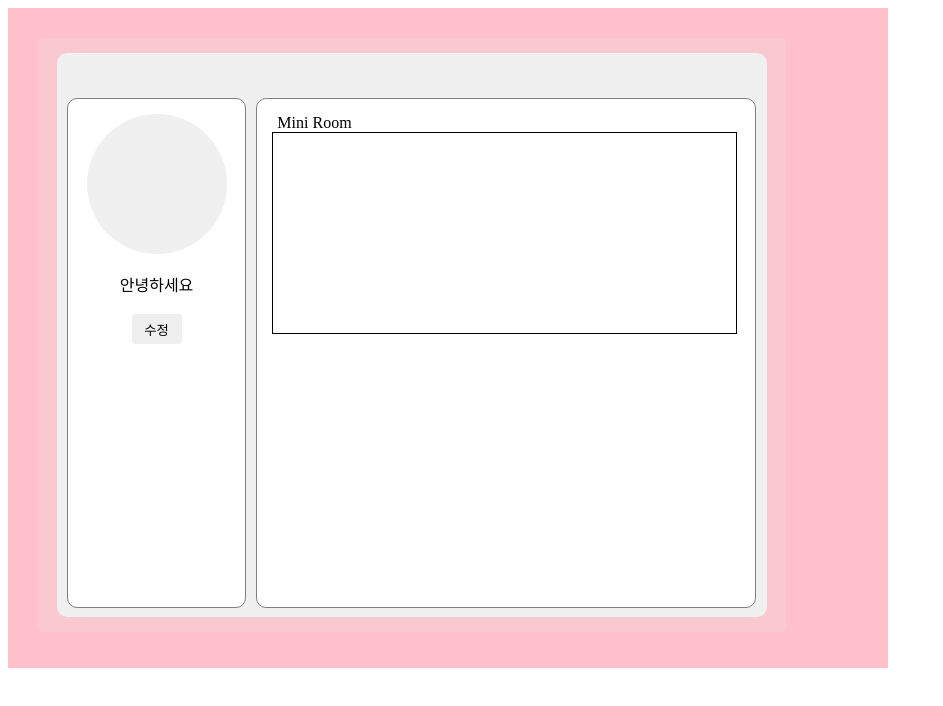
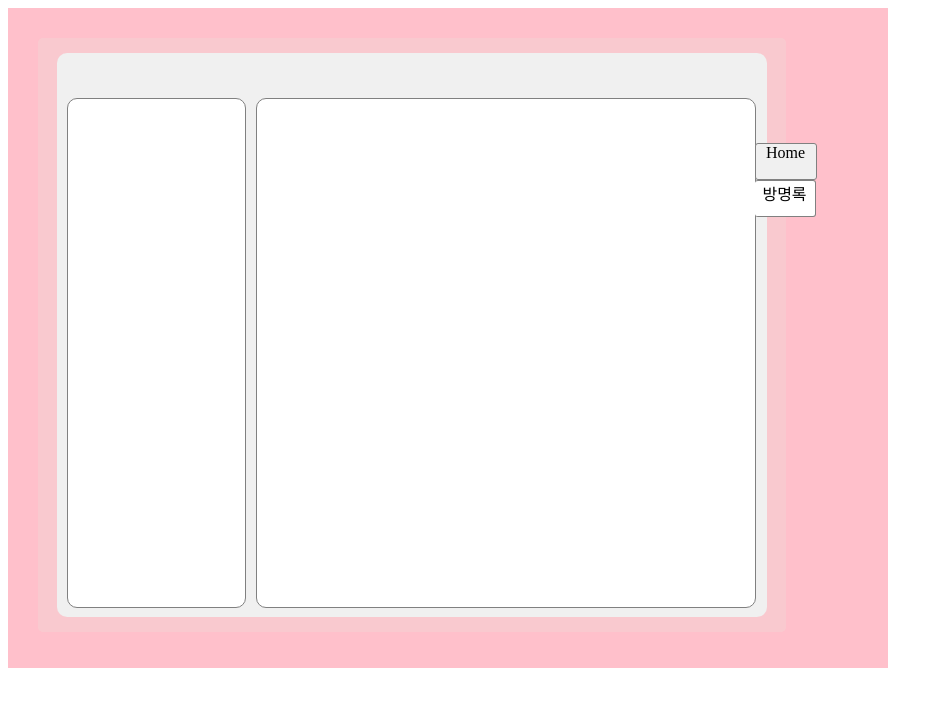
Before and after one commit to zlhunzzing/sangkeum_hompy, a React (Create React App) app in the folder client/: page /guestbook in a window 1280 px wide. Shown: the top 706 px of the page, without its empty margins (0-943 px from the left). Built offline with nearby package versions, Linux system fonts and the light colour scheme.

Commit message:
메뉴 전환 추가

```diff
--- a/client/public/style.css
+++ b/client/public/style.css
@@ -14,6 +14,7 @@
   border-radius: 5px;
 }
 .content {
+  position: relative;
   display: inline-block;
   margin-top: 15px;
   width: 95%;
@@ -44,3 +45,25 @@
   border: 1px solid gray;
   border-radius: 10px;
 }
+
+.currentMenu {
+  display: block;
+  border: 1px solid gray;
+  background-color: white;
+  width: 60px;
+  height: 35px;
+  border-radius: 3px;
+  text-decoration: none;
+  color: black;
+  border-left: none;
+}
+.uncurrentMenu {
+  display: block;
+  border: 1px solid gray;
+  background-color: rgb(240, 240, 240);
+  width: 60px;
+  height: 35px;
+  border-radius: 3px;
+  text-decoration: none;
+  color: black;
+}
--- a/client/src/App.tsx
+++ b/client/src/App.tsx
@@ -1,5 +1,6 @@
 import React from 'react';
 import { Switch, Route } from 'react-router-dom';
+import Guestbook from './page/Guestbook';
 
 /* pages */
 import Home from './page/Home';
@@ -8,6 +9,7 @@ function App() {
   return (
     <div className="App">
       <Switch>
+        <Route path="/guestbook" render={() => <Guestbook></Guestbook>}></Route>
         <Route path="/" render={() => <Home></Home>}></Route>
       </Switch>
     </div>
--- /dev/null
+++ b/client/src/component/MenuComponent.tsx
@@ -0,0 +1,38 @@
+import React, { useState } from 'react';
+import { useHistory } from 'react-router-dom';
+
+export default function MenuComponent() {
+  const [currentPage, setCurrentPage] = useState(document.location.pathname);
+  const history = useState(useHistory())[0];
+
+  return (
+    <span
+      style={{
+        position: 'absolute',
+        marginTop: '90px',
+        marginLeft: '-7px',
+      }}
+    >
+      <li
+        className={currentPage === '/' ? 'currentMenu' : 'uncurrentMenu'}
+        onClick={() => {
+          setCurrentPage('/');
+          history.push('/');
+        }}
+      >
+        Home
+      </li>
+      <li
+        className={
+          currentPage === '/guestbook' ? 'currentMenu' : 'uncurrentMenu'
+        }
+        onClick={() => {
+          setCurrentPage('/guestbook');
+          history.push('/guestbook');
+        }}
+      >
+        방명록
+      </li>
+    </span>
+  );
+}
--- /dev/null
+++ b/client/src/container/GuestbookContainer.tsx
@@ -0,0 +1,6 @@
+import React /*,{ useState }*/ from 'react';
+import GuestbookView from '../view/GuestbookView';
+
+export default function GuestbookContainer() {
+  return <GuestbookView />;
+}
--- /dev/null
+++ b/client/src/page/Guestbook.tsx
@@ -0,0 +1,6 @@
+import React from 'react';
+import GuestbookContainer from '../container/GuestbookContainer';
+
+export default function Guestbook() {
+  return <GuestbookContainer />;
+}
--- /dev/null
+++ b/client/src/view/GuestbookView.tsx
@@ -0,0 +1,16 @@
+import React from 'react';
+import MenuComponent from '../component/MenuComponent';
+
+export default function GuestbookView() {
+  return (
+    <div className="wrapping">
+      <div className="cover">
+        <div className="content">
+          <span className="sideContent"></span>
+          <div className="mainContent"></div>
+          <MenuComponent></MenuComponent>
+        </div>
+      </div>
+    </div>
+  );
+}
--- a/client/src/view/HomeView.tsx
+++ b/client/src/view/HomeView.tsx
@@ -1,5 +1,6 @@
-import React /*,{ useState }*/ from 'react';
+import React from 'react';
 import MiniRoomComponent from '../component/MiniRoomComponent';
+import MenuComponent from '../component/MenuComponent';
 import ProfileComponent from '../component/ProfileComponent';
 
 export default function HomeView() {
@@ -13,6 +14,7 @@ export default function HomeView() {
           <div className="mainContent">
             <MiniRoomComponent></MiniRoomComponent>
           </div>
+          <MenuComponent></MenuComponent>
         </div>
       </div>
     </div>
```
